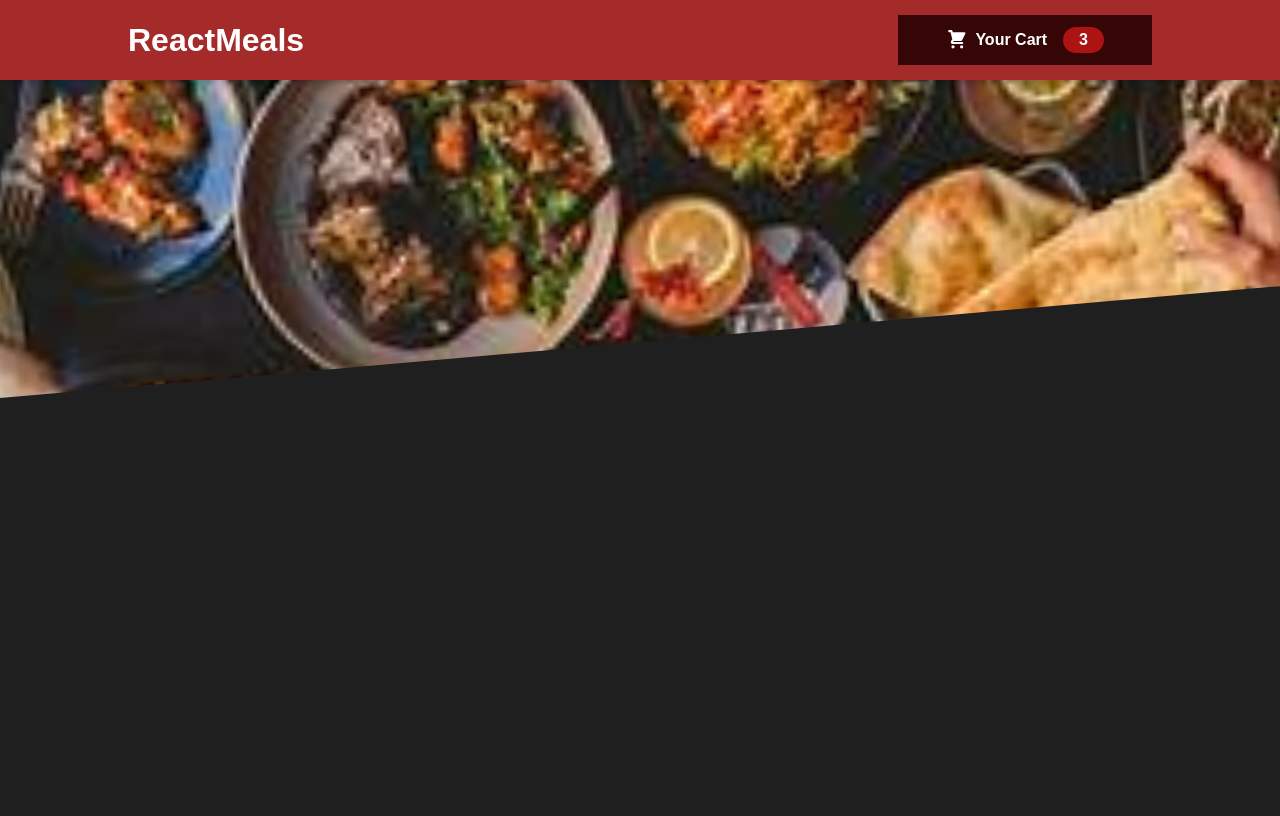
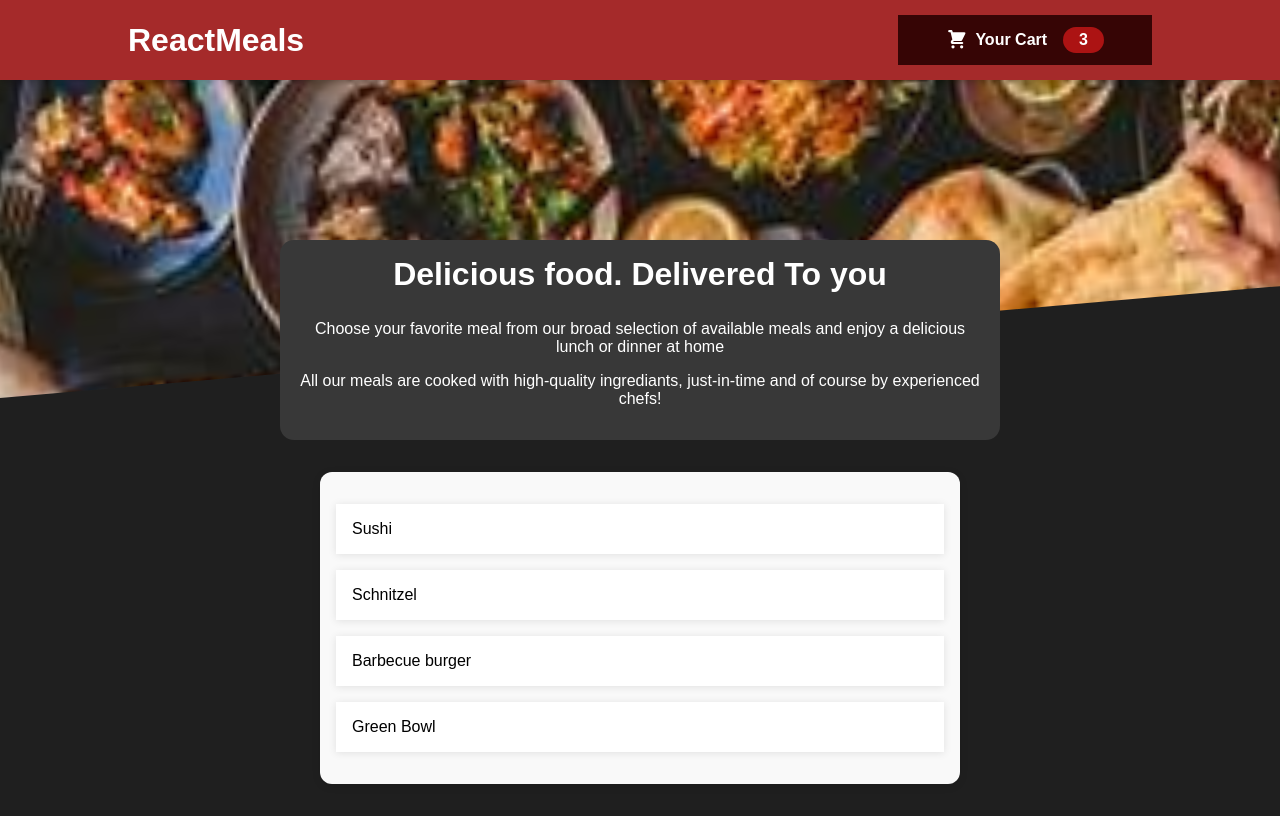
Before and after one commit to shaikhfarheen11/reactTut, a React (Create React App) app: page / in a window 1280 px wide. Built offline with nearby package versions, Linux system fonts and the light colour scheme.

Commit message:
first commit

```diff
--- a/src/App.js
+++ b/src/App.js
@@ -1,12 +1,16 @@
-import React, { Fragment } from "react";
-import Header from "./Components/Layouts/Header";
+import { Fragment } from "react";
+import Header from './Components/Layouts/Header';
+import Meals from './Components/Meals/Meals';
 
 function App(){
   return (
     <Fragment>
       <Header />
+      <main>
+        <Meals />
+      </main>
     </Fragment>
   );
-};
+}
 
 export default App;
--- /dev/null
+++ b/src/Components/Meals/AvailableMeals.js
@@ -0,0 +1,47 @@
+import classes from './AvailableMeals.module.css';
+
+const DUMMY_MEALS = [
+    {
+        id: 'm1',
+        name: 'Sushi',
+        description: 'Finest fish and vegies',
+        price: 22.99,
+
+
+    },
+    {
+        id: 'm2',
+        name: 'Schnitzel',
+        description: 'A german specialty',
+        price: 16.5,
+    },
+
+    {
+        id: 'm3',
+        name: 'Barbecue burger',
+        description: 'American, raw, meaty',
+        price: 12.99,
+
+    },
+
+    {
+        id: 'm4',
+        name: 'Green Bowl',
+        description: 'Healthy...and green...',
+        price: 18.99,
+    },
+
+];
+
+const AvailableMeals = () => {
+    const mealsList = DUMMY_MEALS.map((meal) => <li>{meal.name}</li>);
+    return (
+
+    <section className={classes.meals}>
+        <ul>{mealsList}</ul>
+    </section>
+);
+    };
+
+
+export default AvailableMeals;
--- /dev/null
+++ b/src/Components/Meals/AvailableMeals.module.css
@@ -0,0 +1,26 @@
+.meals {
+    max-width: 40rem;
+    margin: 2rem auto;
+    padding: 1rem;
+    background-color: #f9f9f9;
+    border-radius: 12px;
+    box-shadow: 0 2px 8px rgba(0, 0, 0, 0.1);
+  }
+
+  .meals ul {
+    list-style: none;
+    margin: 0;
+    padding: 0;
+  }
+
+  .meals li {
+    font-size: 1rem;
+    margin: 1rem 0;
+    padding: 1rem;
+    background-color: #fff;
+    box-shadow: 0 1px 8px rgba(0, 0, 0, 0.1);
+  }
+
+  .meals li:hover {
+    background-color: #f5f5f5;
+  }
--- /dev/null
+++ b/src/Components/Meals/Meals.js
@@ -0,0 +1,15 @@
+import React, { Fragment } from 'react';
+
+import MealsSummary from "./MealsSummary";
+import AvailableMeals from "./AvailableMeals";
+
+const Meals = () => {
+  return (
+    <Fragment>
+      <MealsSummary />
+      <AvailableMeals />
+    </Fragment>
+  );
+};
+
+export default Meals;
--- /dev/null
+++ b/src/Components/Meals/MealsSummary.js
@@ -0,0 +1,19 @@
+import classes from './MealsSummary.module.css';
+
+const MealsSummary = () => {
+    return (
+        <section className = {classes.summary}>
+            <h2>Delicious food. Delivered To you</h2>
+            <p>
+                Choose your favorite meal from our broad selection of
+                available meals and enjoy a delicious lunch or dinner at home
+            </p>
+            <p>
+                All our meals are cooked with high-quality ingrediants, just-in-time
+                and of course by experienced chefs!
+            </p>
+        </section>
+    );
+
+};
+export default MealsSummary;
--- /dev/null
+++ b/src/Components/Meals/MealsSummary.module.css
@@ -0,0 +1,19 @@
+.summary{
+    text-align: center;
+    max-width: 45rem;
+    width: 90%;
+    margin: auto;
+    margin-top: -10rem;
+    position: relative;
+    background-color: #383838;
+    color: white;
+    border-radius: 14px;
+    padding: 1rem;
+    box-shadow: 0 1px 18px 10px rbga(0, 0, 0, 0.25);
+
+
+}
+.summary h2{
+    font-size: 2rem;
+    margin-top: 0;
+}
```
Also changed, not shown: src/assets/th (1).jpeg (deleted).
